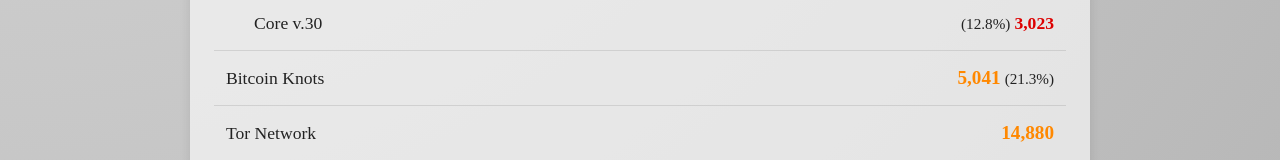
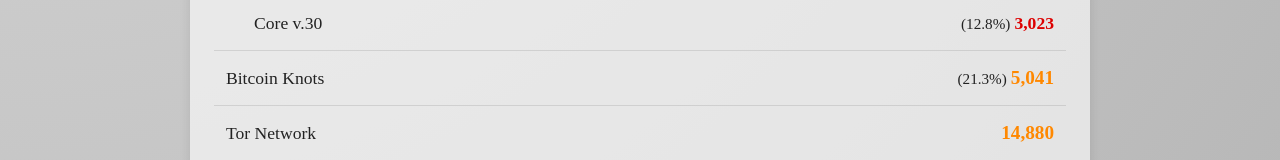
Before and after one commit to youcancallmecharly/mp_homepage, a Next.js app: page /nodes in a window 1280 px wide. Shown: the part 719-879 px from the top of the page. Built offline with nearby package versions, Linux system fonts and the light colour scheme.

Commit message:
Move percentage before count for Bitcoin Knots

```diff
--- a/components/BitcoinNodeStats.tsx
+++ b/components/BitcoinNodeStats.tsx
@@ -203,11 +203,11 @@
         <div className="mp-bitref-stat-item">
           <span className="mp-bitref-stat-label">Bitcoin Knots</span>
           <span className="mp-bitref-stat-value">
+            <span className="mp-bitref-percentage">
+              ({stats.bitcoinKnots.percentage}%)
+            </span>
             <span className="mp-bitref-number-orange">
-              {stats.bitcoinKnots.total.toLocaleString()}
-            </span>
-            <span className="mp-bitref-percentage">
-              {" "}({stats.bitcoinKnots.percentage}%)
+              {" "}{stats.bitcoinKnots.total.toLocaleString()}
             </span>
           </span>
         </div>
```
